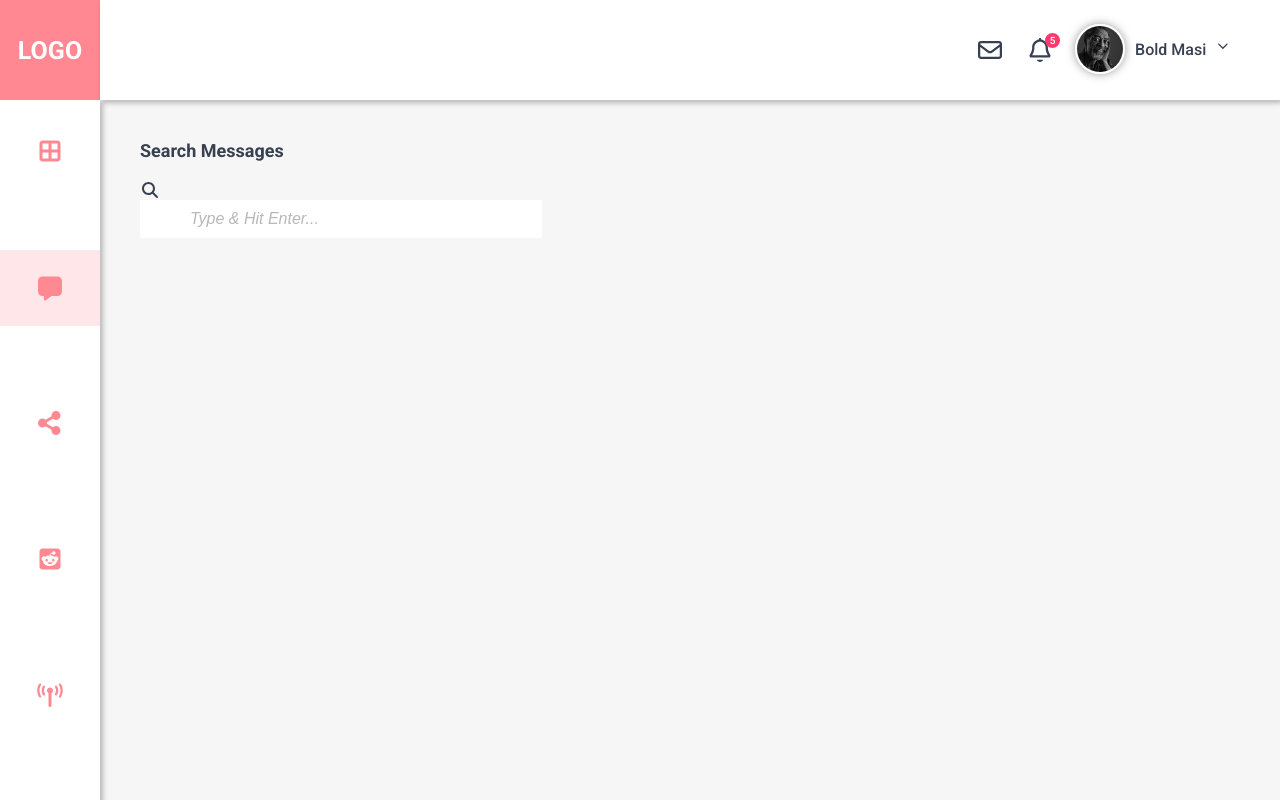
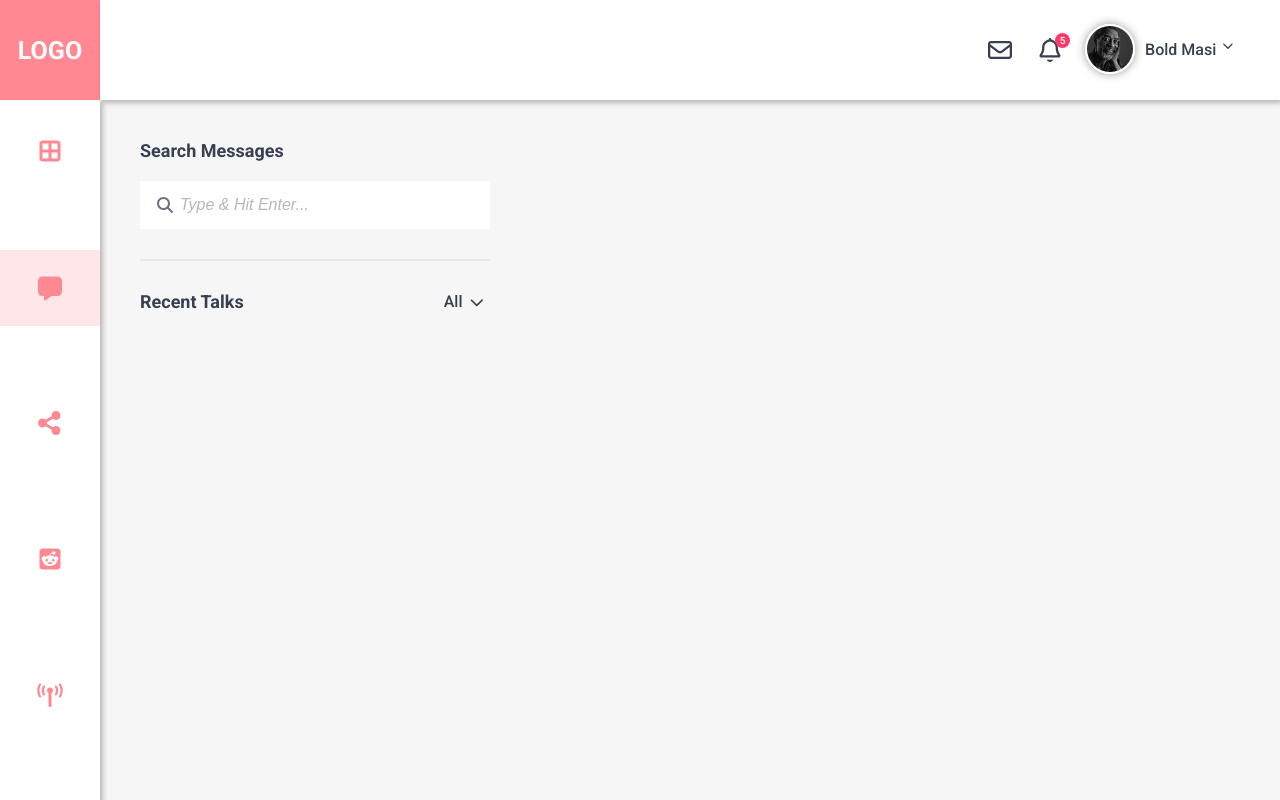
Before and after one commit to shahariar50/the-chat-ui-by-html-and-css, a plain HTML site: page index.html in a window 1280 px wide. Drawn offline with Linux system fonts and the light colour scheme.

Commit message:
completed inbox header

```diff
--- a/assets/css/style.css
+++ b/assets/css/style.css
@@ -51,7 +51,7 @@ body {
   object-fit: cover;
 }
 
-/* Icon Badge */
+/* Icon Badge Component*/
 .icon-badge {
   display: inline-block;
   position: relative;
@@ -74,6 +74,23 @@ body {
   top: -5px;
 }
 
+/* Menu Component */
+.menu {
+  display: inline-flex;
+  align-items: center;
+}
+.menu p {
+  display: inline-flex;
+  align-items: center;
+}
+.menu p.align-top {
+  align-items: flex-start;
+}
+.menu svg {
+  margin-right: 5px;
+  margin-left: 5px;
+}
+
 header {
   position: fixed;
   min-height: 100px;
@@ -82,7 +99,6 @@ header {
   display: flex;
   background-color: #fff;
 }
-
 header .brand-logo {
   background-color: #ff8892;
   width: 100px;
@@ -95,7 +111,6 @@ header .brand-logo {
   font-weight: 700;
   text-transform: uppercase;
 }
-
 header .header-content {
   flex-grow: 1;
   box-shadow: 2px 3px 5px rgba(0, 0, 0, 0.25);
@@ -103,9 +118,6 @@ header .header-content {
   justify-content: flex-end;
   align-items: stretch;
   padding-right: 30px;
-}
-
-header .header-content .header-content-inner {
 }
 header .header-content .header-content-inner ul {
   padding: 0;
@@ -119,24 +131,11 @@ header .header-content .header-content-inner ul li {
   margin-left: 10px;
   cursor: pointer;
 }
-
-header .header-content .header-content-inner ul li .menu {
-  display: inline-flex;
-  align-items: center;
-}
-header .header-content .header-content-inner ul li .menu p {
-  display: inline-flex;
-  align-items: flex-start;
-}
 header .header-content .header-content-inner ul li .menu svg {
-  margin-right: 10px;
-  margin-left: 10px;
   font-size: 11px;
 }
 header .header-content .header-content-inner ul li .menu .avatar {
   margin-right: 10px;
-}
-header .header-content .header-content-inner ul li .icon {
 }
 header .header-content .header-content-inner ul li .icon svg {
   font-size: 24px;
@@ -191,25 +190,35 @@ main {
 }
 
 main .inbox hr {
+  width: 100%;
+  margin-top: 30px;
+  margin-bottom: 30px;
+  border: none;
+  border-bottom: 2px solid #e9e9e9;
 }
 main .inbox {
   width: 350px;
 }
-main .inbox .search-container {
+
+main .inbox .search-container .icon-input {
+  position: relative;
+  display: flex;
 }
-main .inbox .search-container .icon-input {
-}
-main .inbox .search-container .icon-input i {
+main .inbox .search-container .icon-input svg {
+  position: absolute;
+  top: 50%;
+  left: 20px;
+  transform: translate(-25%, -50%);
+  color: #697180;
 }
 main .inbox .search-container .icon-input input {
   width: 100%;
   font-size: 16px;
-  padding-top: 10px;
-  padding-bottom: 10px;
+  padding: 15px;
   font-style: italic;
   border: none;
   color: #374050;
-  padding-left: 50px;
+  padding-left: 40px;
 }
 main .inbox .search-container .icon-input input:focus {
   box-shadow: none;
@@ -218,7 +227,20 @@ main .inbox .search-container .icon-input input:focus {
 main .inbox .search-container .icon-input input::placeholder {
   color: #b8b8b8;
 }
-main .inbox {
+
+main .inbox .inbox-list-container .header {
+  display: flex;
+  margin-bottom: 20px;
+  justify-content: space-between;
+}
+main .inbox .inbox-list-container .header h5 {
+  margin-bottom: 0;
+}
+main .inbox .inbox-list-container .header .menu svg {
+  font-size: 14px;
+}
+
+main .inbox .inbox-list-container .inbox-list {
 }
 
 main .chatbox {
--- a/index.html
+++ b/index.html
@@ -29,7 +29,7 @@
                 <span class="avatar rounded box-shadow"
                   ><img src="./assets/img/person.jpg" alt="user"
                 /></span>
-                <p class="user-name">
+                <p class="user-name align-top">
                   Bold Masi<i class="fas fa-chevron-down"></i>
                 </p>
               </div>
@@ -58,7 +58,18 @@
               <input placeholder="Type & Hit Enter..." />
             </div>
           </div>
-          <div class="inbox-list"></div>
+          <hr />
+          <div class="inbox-list-container">
+            <div class="header">
+              <h5>Recent Talks</h5>
+              <div class="menu">
+                <p>All <i class="fas fa-chevron-down"></i></p>
+              </div>
+            </div>
+            <div class="inbox-list">
+              <div class="inbox-item"></div>
+            </div>
+          </div>
         </div>
         <div class="chatbox"></div>
       </main>
```
